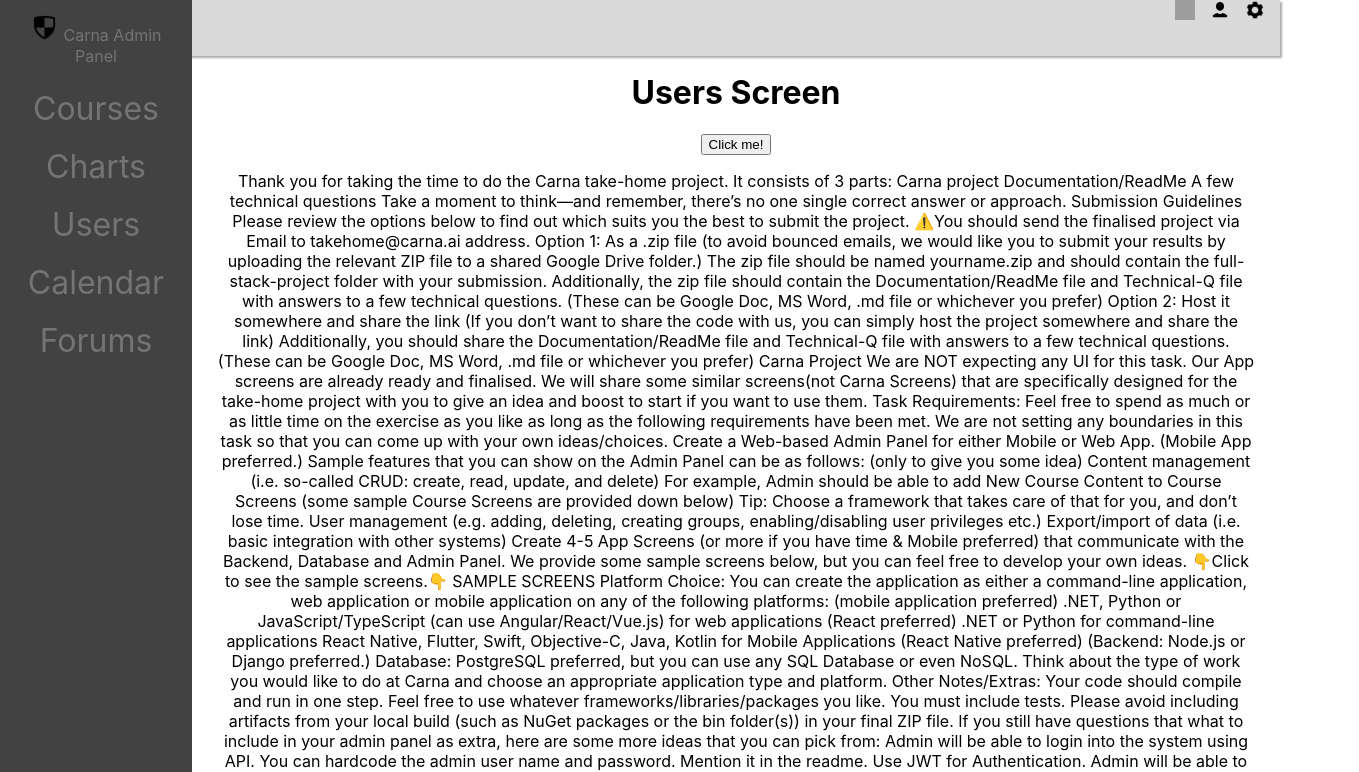
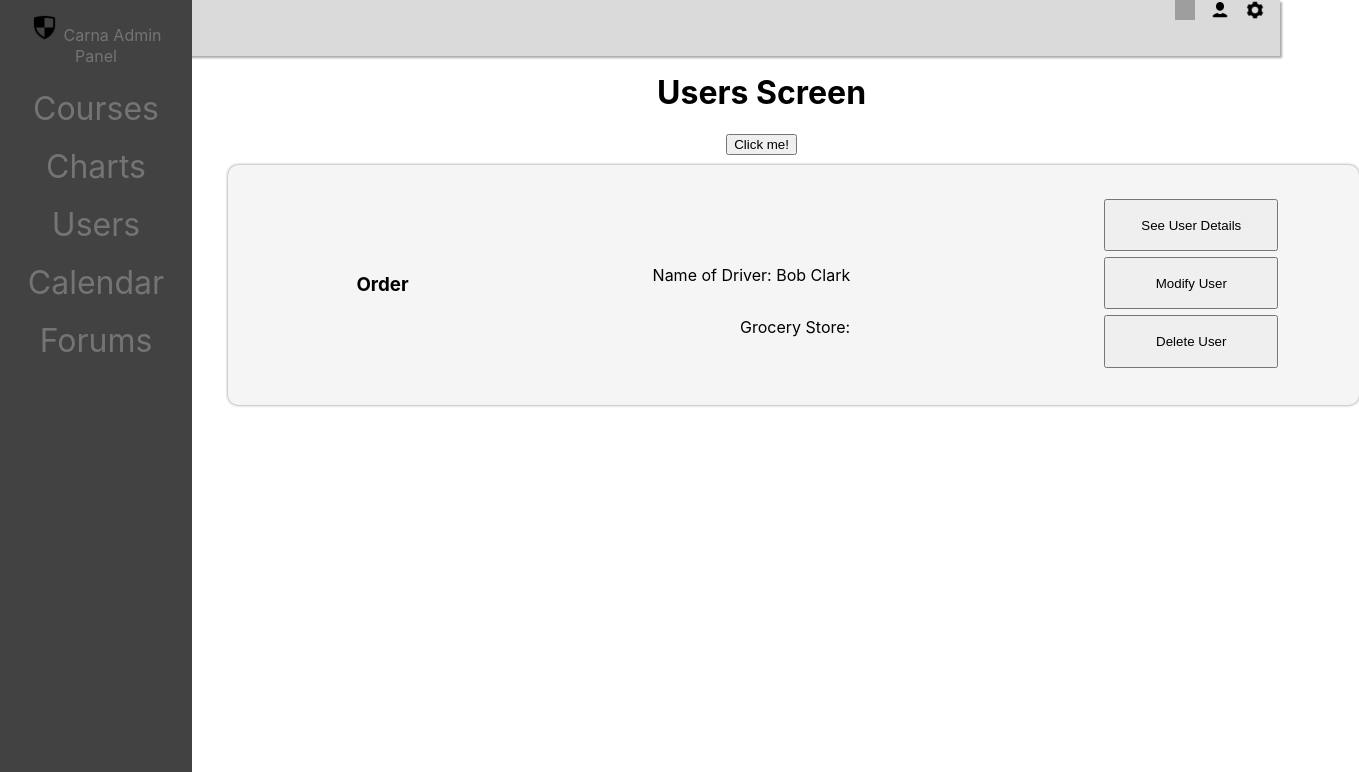
Before and after one commit to jihoshin28/Carna_Takehome_Frontend, a React (Create React App) app: page /#/users in a window 1280 px wide. Shown: the top 772 px of the page, 1359 px wide, since content can reach past the window. Built offline with nearby package versions, Linux system fonts and the light colour scheme; grey boxes are pictures that could not be loaded; the HTML template or start-up script is replaced by a standard one.

Commit message:
added user section and fixed page display

```diff
--- a/src/App.css
+++ b/src/App.css
@@ -32,6 +32,7 @@
   position: absolute;
   margin-top: 2%;
   margin-left: 15%;
+  width: 85%;
   padding: 2%;
 }
 
@@ -88,3 +89,45 @@
   width: 20px;
   height: 20px;
 }
+
+.userSection {
+  background-color: rgb(245, 245, 245);
+  -webkit-box-shadow: 0px 0 3px rgba(99, 99, 99, 0.842);
+  padding: 2%;
+  width: 100%;
+  margin: 10px;
+  display: flex;
+  flex-flow: row wrap;
+  justify-content: space-around;
+  border-radius: 10px;
+}
+
+.userSection-info{
+  background-color: rgb(245, 245, 245);
+  justify-content: flex-end;
+  align-items: flex-end;
+  display: flex;
+  flex-flow: column wrap;
+  justify-content: center;
+  padding: 20px;
+  margin: 10px;
+}
+
+.userHeader {
+  align-self: center;
+}
+
+.userButtonBox{
+  padding: 10px;
+  display: flex;
+  flex-flow: column wrap;
+  justify-content: space-evenly;
+
+}
+
+.userSectionDetails {
+  height: 30%;
+  width: 150%;
+  margin-bottom: 3%;
+
+}
--- /dev/null
+++ b/src/components/UserSection.js
@@ -0,0 +1,41 @@
+import React from 'react'
+
+class UserSection extends React.Component{
+
+    render(){
+        return(
+            <div class="userSection">
+                <div class="userHeader">
+                    <h3>Order </h3>
+                </div>
+
+                <div class="userSection-info">
+                    <p>
+                        {/* Order Cost: ${(this.props.total/100).toFixed(2)} */}
+                    </p>
+                    <p>
+                        Name of Driver: Bob Clark
+                    </p>
+                    <p>
+                        Grocery Store:
+                    </p>
+                </div>
+                <div class="userButtonBox">
+                    <button onClick = {() => console.log('see details')} class="btn btn-success userSectionDetails">
+                        {/* {this.props.paymentText} */}See User Details
+                    </button>
+                    <button onClick = {() => console.log('modify')} class="btn btn-primary userSectionDetails">
+                        {/* {this.props.orderButtonTxt} */}Modify User
+                    </button>
+                    <button onClick = {() => console.log('delete')} class="btn btn-primary userSectionDetails">
+                        {/* {this.props.orderButtonTxt} */}Delete User
+                    </button>
+
+                </div>
+
+            </div>
+        )
+    }
+}
+
+export default UserSection
--- a/src/screens/ChartsScreen.js
+++ b/src/screens/ChartsScreen.js
@@ -4,7 +4,7 @@
     render(){
         return(
             <div>
-                <h1>Calendar Screen</h1>
+                <h1>Charts</h1>
                 <button className = "btn btn-primary">Click me!</button>
                 <p>
                 Thank you for taking the time to do the Carna take-home project. It consists of 3 parts:
--- a/src/screens/UsersScreen.js
+++ b/src/screens/UsersScreen.js
@@ -1,4 +1,5 @@
 import React from 'react'
+import UserSection from '../components/UserSection'
 
 class UsersScreen extends React.Component {
     render(){
@@ -6,120 +7,7 @@
             <div>
                 <h1>Users Screen</h1>
                 <button className = "btn btn-primary">Click me!</button>
-                <p>
-                Thank you for taking the time to do the Carna take-home project. It consists of 3 parts:
-
-Carna project
-Documentation/ReadMe
-A few technical questions
-
-Take a moment to think—and remember, there’s no one single correct answer or approach.
-
-Submission Guidelines
-
-Please review the options below to find out which suits you the best to submit the project.
-
-⚠️You should send the finalised project via Email to takehome@carna.ai address.
-
-Option 1: As a .zip file (to avoid bounced emails, we would like you to submit your results by uploading the relevant ZIP file to a shared Google Drive folder.)
-
-The zip file should be named yourname.zip and should contain the full-stack-project folder with your submission.
-
-Additionally, the zip file should contain the Documentation/ReadMe file and Technical-Q file with answers to a few technical questions. (These can be Google Doc, MS Word, .md file or whichever you prefer)
-
-Option 2: Host it somewhere and share the link (If you don’t want to share the code with us, you can simply host the project somewhere and share the link)
-
-Additionally, you should share the Documentation/ReadMe file and Technical-Q file with answers to a few technical questions. (These can be Google Doc, MS Word, .md file or whichever you prefer)
-
-
-
-Carna Project
-
-We are NOT expecting any UI for this task. Our App screens are already ready and finalised. We will share some similar screens(not Carna Screens) that are specifically designed for the take-home project with you to give an idea and boost to start if you want to use them.
-
-Task Requirements:
-Feel free to spend as much or as little time on the exercise as you like as long as the following requirements have been met. We are not setting any boundaries in this task so that you can come up with your own ideas/choices.
-
-Create a Web-based Admin Panel for either Mobile or Web App. (Mobile App preferred.)
-Sample features that you can show on the Admin Panel can be as follows: (only to give you some idea)
-Content management (i.e. so-called CRUD: create, read, update, and delete)
-For example, Admin should be able to add New Course Content to Course Screens (some sample Course Screens are provided down below)
-Tip: Choose a framework that takes care of that for you, and don’t lose time.
-User management (e.g. adding, deleting, creating groups, enabling/disabling user privileges etc.)
-Export/import of data (i.e. basic integration with other systems)
-
-
-Create 4-5 App Screens (or more if you have time & Mobile preferred) that communicate with the Backend, Database and Admin Panel.
-We provide some sample screens below, but you can feel free to develop your own ideas.
-
-	👇Click to see the sample screens.👇
-SAMPLE SCREENS
-Platform Choice:
-You can create the application as either a command-line application, web application or mobile application on any of the following platforms: (mobile application preferred)
-
-.NET, Python or JavaScript/TypeScript (can use Angular/React/Vue.js) for web applications (React preferred)
-.NET or Python for command-line applications
-React Native, Flutter, Swift, Objective-C, Java, Kotlin for Mobile Applications (React Native preferred)
-
-(Backend: Node.js or Django preferred.)
-Database: PostgreSQL preferred, but you can use any SQL Database or even NoSQL.
-
-Think about the type of work you would like to do at Carna and choose an appropriate application type and platform.
-
-Other Notes/Extras:
-Your code should compile and run in one step.
-Feel free to use whatever frameworks/libraries/packages you like.
-You must include tests.
-Please avoid including artifacts from your local build (such as NuGet packages or the bin folder(s)) in your final ZIP file.
-If you still have questions that what to include in your admin panel as extra, here are some more ideas that you can pick from:
-Admin will be able to login into the system using API. You can hardcode the admin user name and password. Mention it in the readme. Use JWT for Authentication.
-Admin will be able to create Users. Modify their details. View all the users or a specific user in the system and delete a specific user.
-[Nice to have] Filters for List of Users (which school, district, city, country etc.)
-[Nice to have] End to End tests.
-[Nice to have] Auto deployment scripts
-[Nice to have] Comments in code
-[Nice to have] Load test script for 100 concurrent requests.
-💡Tips for Documentation/ReadMe
-
-Documenting the code is a MUST in any software development process. Here are some tips for you:
-
-Notes on starting the app or setting it up, for the reviewer.
-Summary of what was built and what was (deliberately) not. It saves a lot of nitpicking when, e.g. the reviewer knows that of the bonus tasks, pagination was implemented, but lazy loading was not. And it helps call attention to all the extra work you've done. Did you put in additional creativity to handle one of the edge cases? Write it down; else, the reviewer might completely skip it.
-Context on decisions and framework choices. It is good to give context if you've tried out a new framework or why you've chosen a specific architecture pattern. This is especially true for more experienced candidates. Don't underestimate the impact: reviewers will take the context into account. They are less likely to be super strict if they understand you experimented with something new.
-Areas for improvements. You probably ran out of time and could have done a lot more. So list these things! It goes a long way when reviewers see that you knew what else was missing. It's also good to mention what the things are that you would have worked on if this was a project that went into production.
-
-
-
-
-
-
-
-
-
-
-
-
-
-
-Technical Questions:
-If you already answered these questions before in your Documentation, in that case, you can just copy and paste the part from your documentation to the related question.
-
-What libraries did you add to the frontend? What are they used for?
-What's the command to start the application locally?
-How long did you spend on the coding project? What would you add to your solution if you had more time? If you didn't spend much time on the coding project, then use this as an opportunity to explain what you would add.
-What was the most useful feature that was added to the latest version of your chosen language? Please include a snippet of code that shows how you've used it.
-How would you track down a performance issue in production? Have you ever had to do this?
-
-
-Thanks for your time. We look forward to hearing from you!
-
-
-Note: “The exercise is graded against a rigorous set of over 20 predetermined criteria. We’re looking for code that is clean, readable, performant, and maintainable. We put significant effort into developing these criteria to ensure that, regardless of who grades the exercise, the score is an accurate reflection of the quality of the work.”
-
-
-
-
-                </p>
+                <UserSection />
             </div>
         )
     }
```
